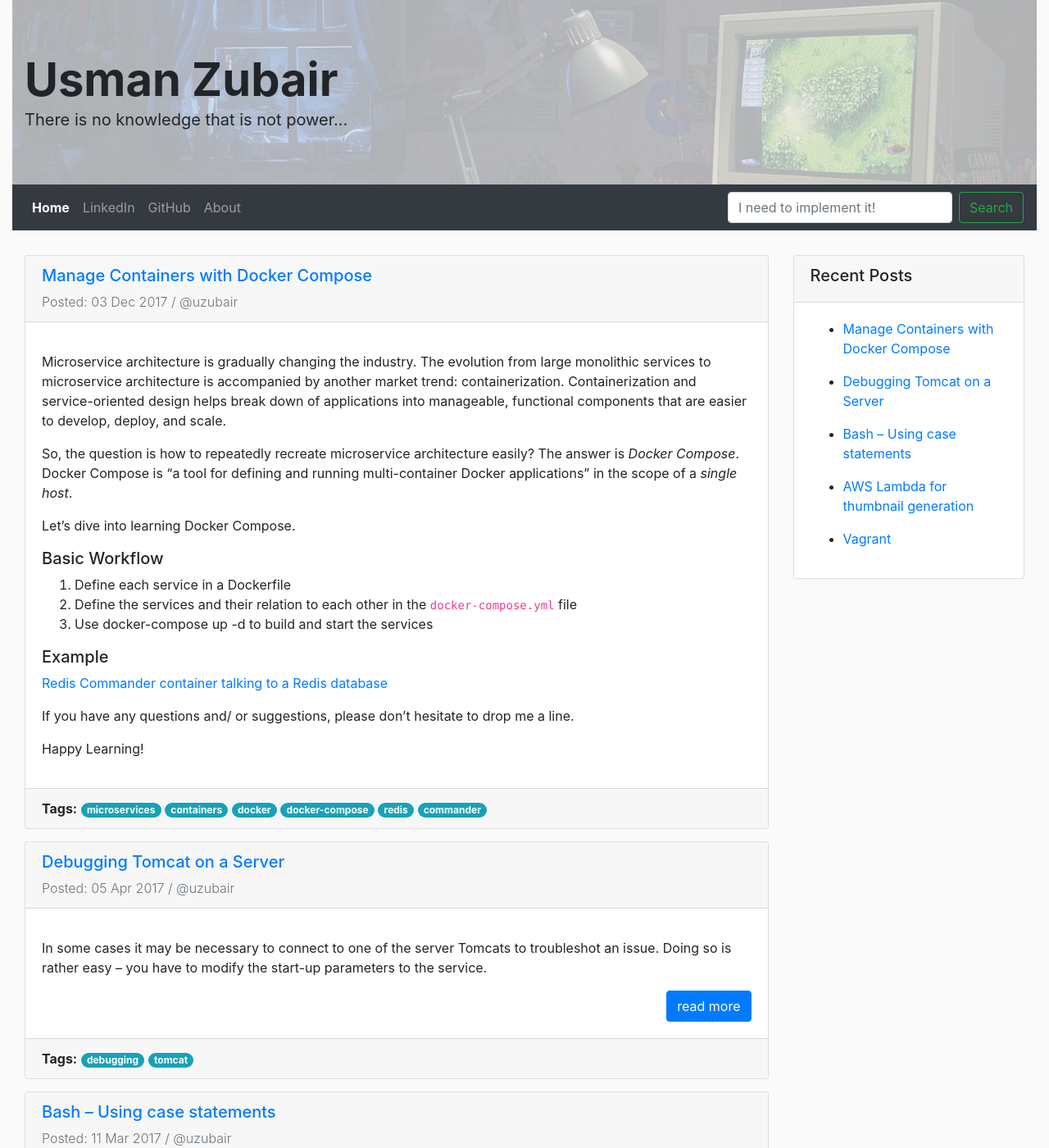
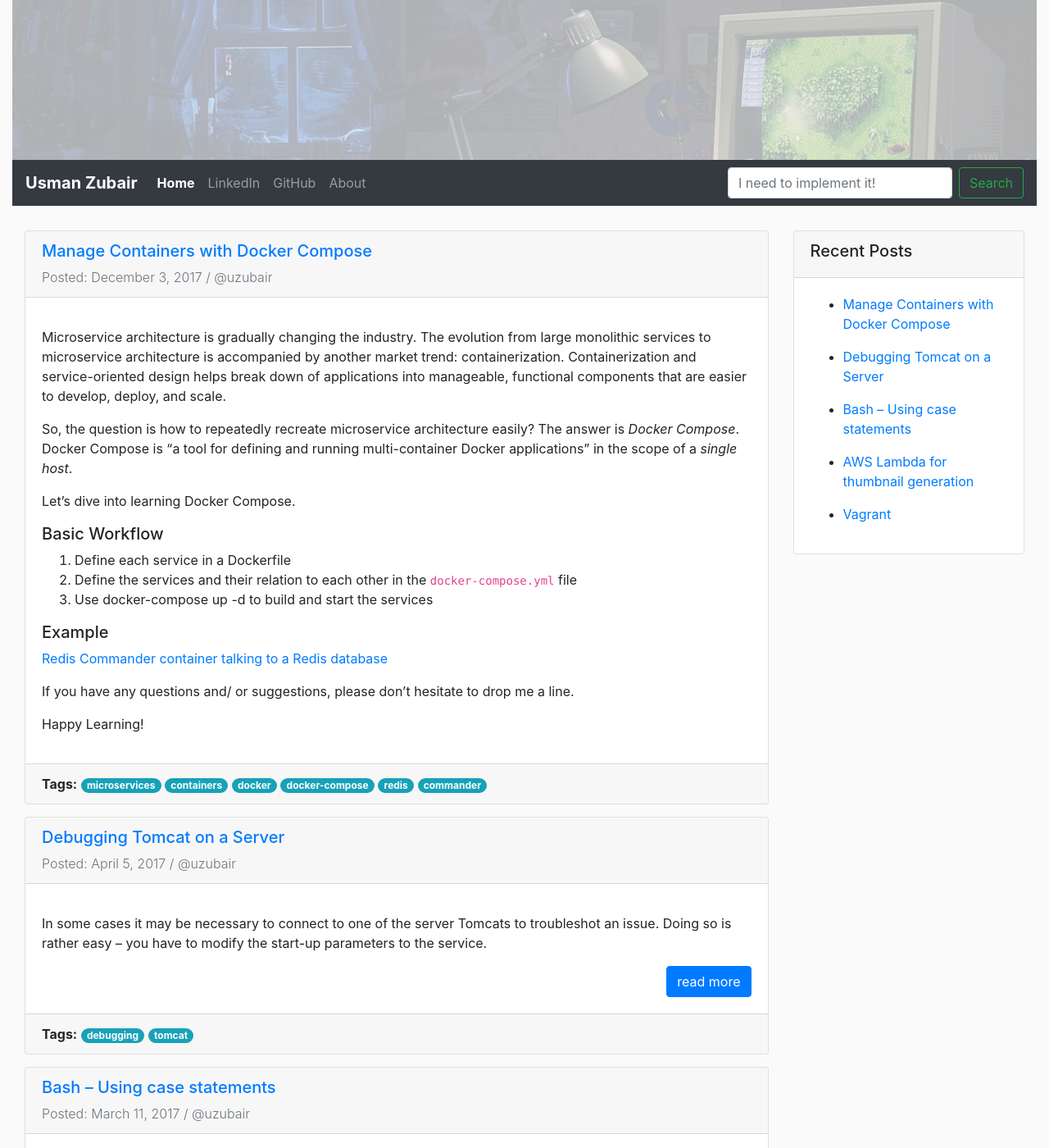
Before and after one commit to uzubair/uzubair.github.io, a Jekyll site: the page built from index.html, in a window 1280 px wide and 1400 px high. Shown: the whole window at 82% size. Built offline with Jekyll 4.4.1, drawn with Linux system fonts in a browser that asks for light colours; the list of posts is cut into pages by our own code.

Commit message:
Minor UI changes

```diff
--- a/_includes/header.html
+++ b/_includes/header.html
@@ -1,6 +1,5 @@
 <div class="jumbotron jumbotron-fluid">
     <div class="container-fluid">
-        <span class="display-4 font-weight-bold">Usman Zubair</span><br/>
-        <span class="lead font-weight-normal">There is no knowledge that is not power...</span>
+        <span class="display-4 font-weight-bold">&NonBreakingSpace;</span><br/>
     </div>
 </div>
--- a/_includes/navigation.html
+++ b/_includes/navigation.html
@@ -1,4 +1,5 @@
 <nav class="navbar navbar-expand-lg navbar-dark bg-dark">
+    <a class="navbar-brand font-weight-bold" href="https://www.uzubair.dev">Usman Zubair</a>
     <div class="collapse navbar-collapse" id="navbarSupportedContent">
         <ul class="navbar-nav mr-auto">
             {% for item in site.data.navigation %}
--- a/_layouts/post.html
+++ b/_layouts/post.html
@@ -5,7 +5,7 @@ layout: default
 <div class="card">
     <div class="card-header">
         <h5>{{ page.title }}</h5>
-        <span class="font-weight-light text-muted">Posted: {{ page.date | date_to_string }} / @{{ page.author }}</span>
+        <span class="font-weight-light text-muted">Posted: {{ page.date | date: "%B %-d, %Y" }} / @{{ page.author }}</span>
     </div>
     <div class="card-body">
         <p class="card-text">{{ content }}</p>
--- a/index.html
+++ b/index.html
@@ -7,7 +7,7 @@ title: Home
 <div class="card">
     <div class="card-header">
         <h5><a href="{{ post.url }}">{{ post.title }}</a></h5>
-        <span class="font-weight-light text-muted">Posted: {{ post.date | date_to_string }} / @{{ post.author }}</span>
+        <span class="font-weight-light text-muted">Posted: {{ post.date | date: "%B %-d, %Y" }} / @{{ post.author }}</span>
     </div>
     <div class="card-body">
         {% if forloop.index == 1 %}
```
Also changed, not shown: pages/about.html (+3 -10 lines).
